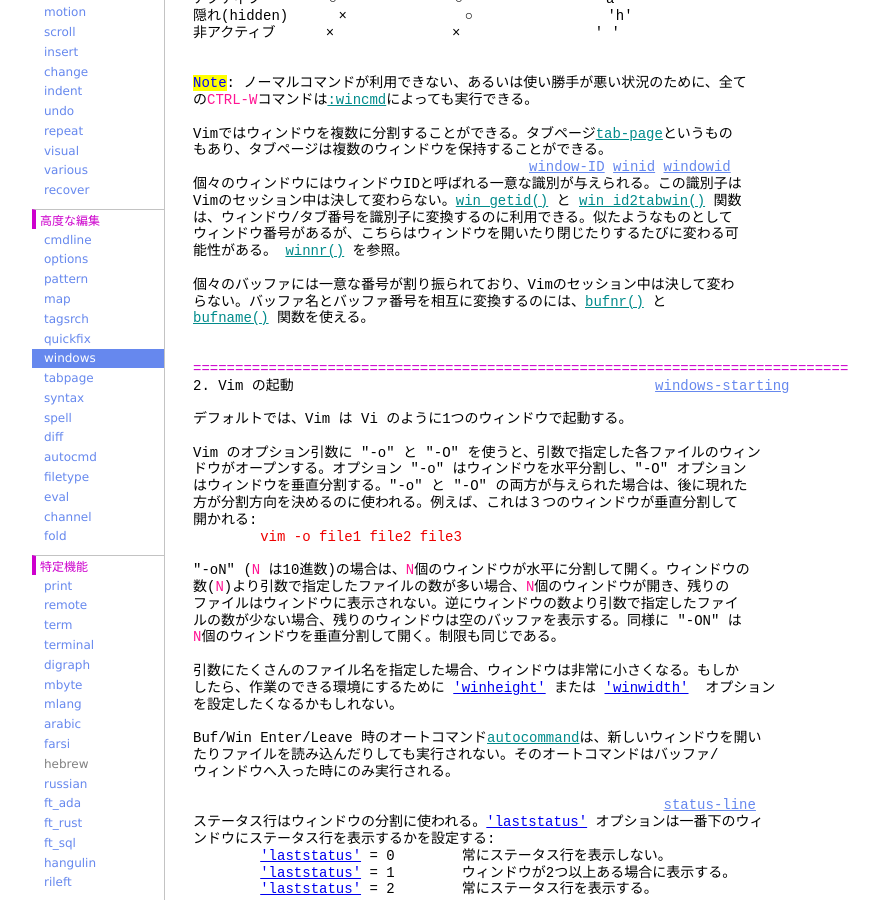
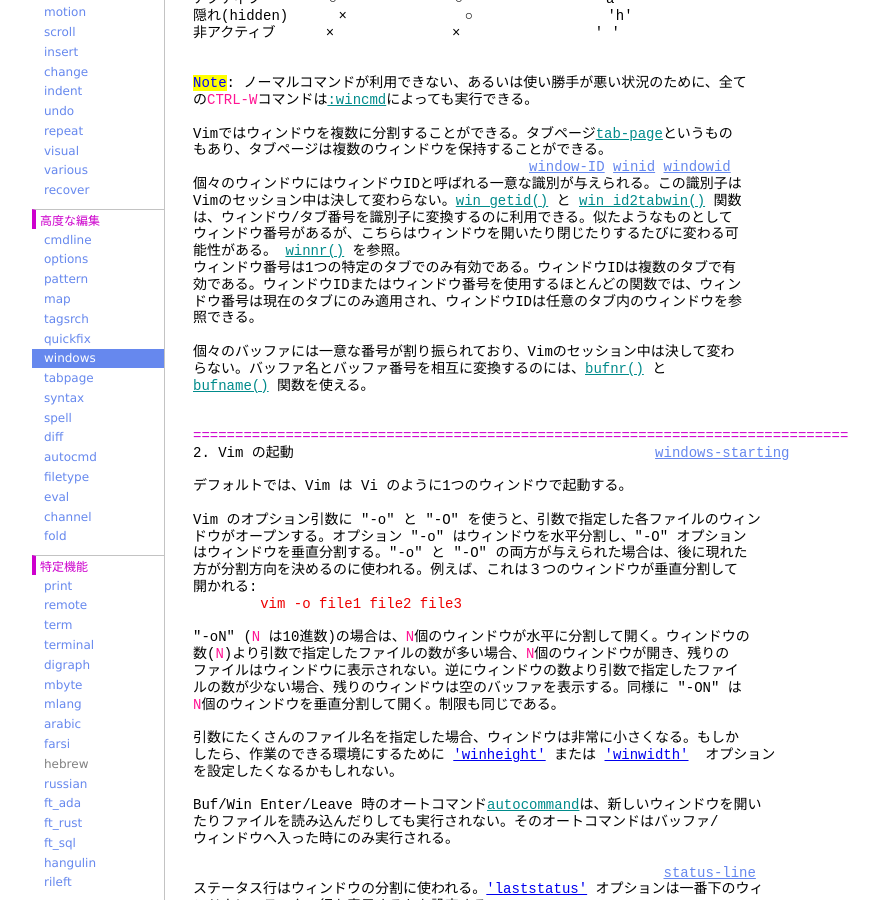
Before and after one commit to vim-jp/vimdoc-ja, a Jekyll site: the page built from windows.html, in a window 1280 px wide and 900 px high, scrolled down 1451 px. Shown: the whole window, without its empty margins (208-1087 px from the left). Built offline with Jekyll 4.4.1, drawn with Linux system fonts in a browser that asks for light colours; nearby versions of some CDN libraries; comment, search, counter and statistics services are not loaded.

Commit message:
Generated by Travis JOB 1363.1
https://travis-ci.org/vim-jp/vimdoc-ja-working/builds/452649056

```diff
--- a/windows.html
+++ b/windows.html
@@ -92,6 +92,10 @@
 は、ウィンドウ/タブ番号を識別子に変換するのに利用できる。似たようなものとして<br>
 ウィンドウ番号があるが、こちらはウィンドウを開いたり閉じたりするたびに変わる可<br>
 能性がある。&nbsp;<a class="Identifier" href="eval.html#winnr()">winnr()</a>&nbsp;を参照。<br>
+ウィンドウ番号は1つの特定のタブでのみ有効である。ウィンドウIDは複数のタブで有<br>
+効である。ウィンドウIDまたはウィンドウ番号を使用するほとんどの関数では、ウィン<br>
+ドウ番号は現在のタブにのみ適用され、ウィンドウIDは任意のタブ内のウィンドウを参<br>
+照できる。<br>
 <br>
 個々のバッファには一意な番号が割り振られており、Vimのセッション中は決して変わ<br>
 らない。バッファ名とバッファ番号を相互に変換するのには、<a class="Identifier" href="eval.html#bufnr()">bufnr()</a>&nbsp;と<br>
```
